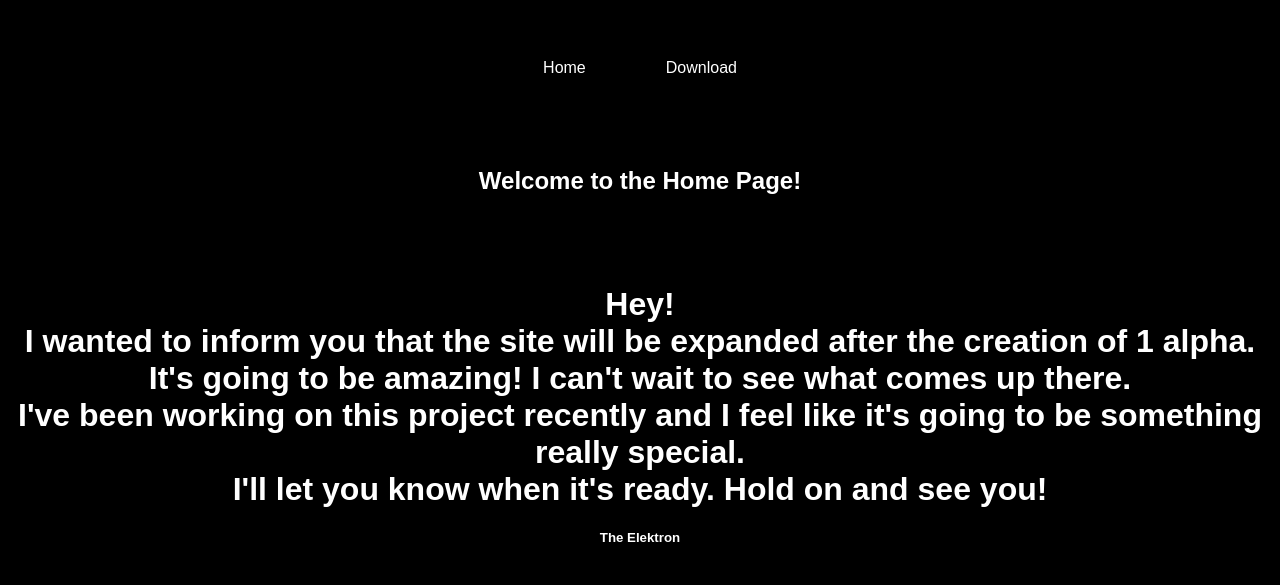
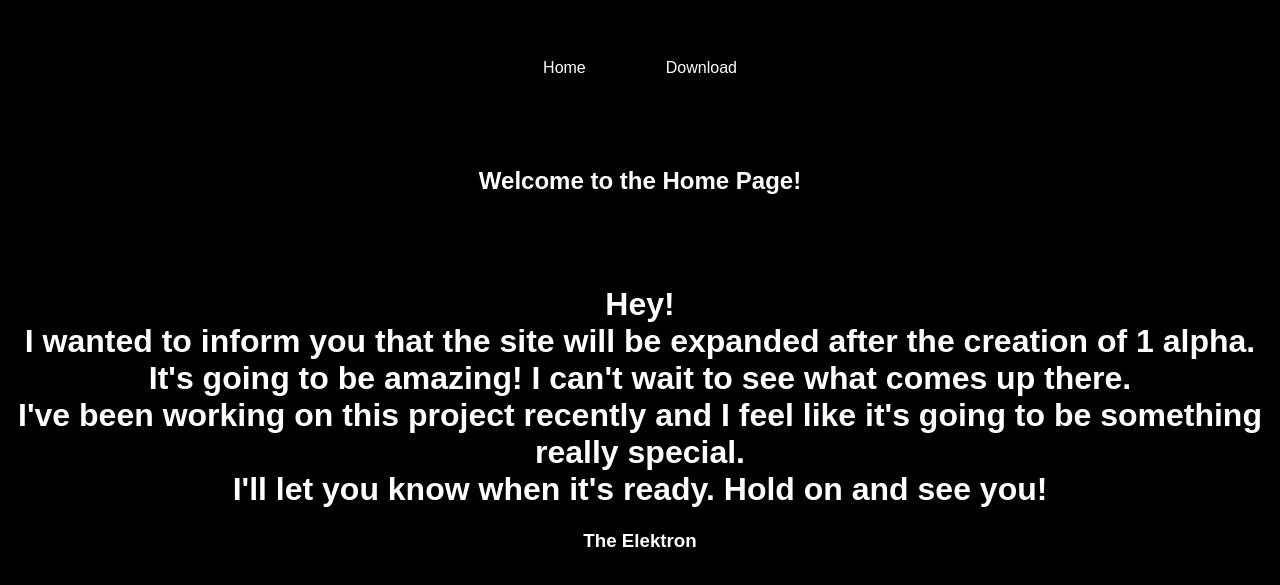
Before and after one commit to TheElektron/home, a plain HTML site: page index.html in a window 1280 px wide. Shown: the part 81-666 px from the top of the page. Drawn offline with Linux system fonts and the light colour scheme.

Commit message:
Update index.html

```diff
--- a/index.html
+++ b/index.html
@@ -68,7 +68,7 @@ I've been working on this project recently and I feel like it's going to be some
 I'll let you know when it's ready. Hold on and see you! <br>
 </h1></center>
 
-<center><h5> The Elektron </h5></center>
+<center><h3> The Elektron </h3></center>
 
 </div>
 
```
